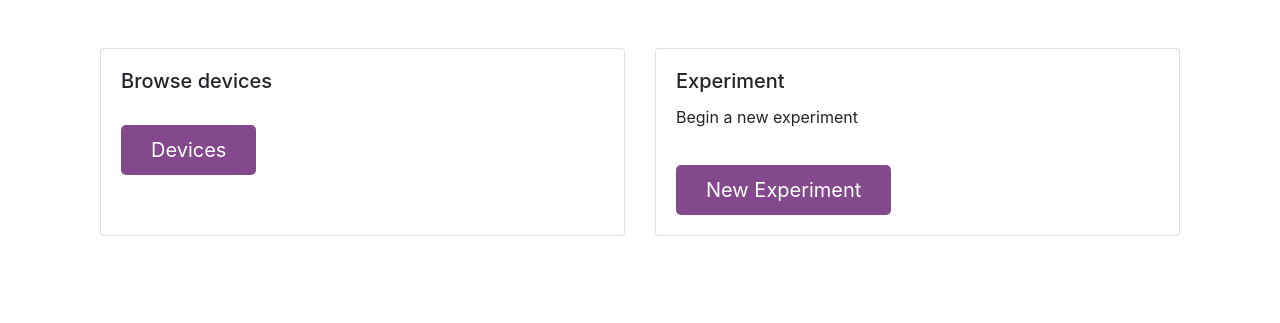
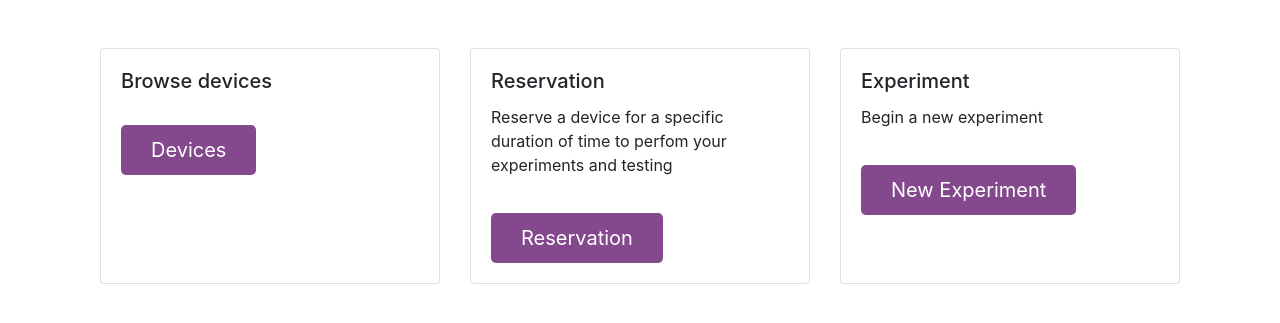
Before and after one commit to MarwaAbdelbasit/virtual-lab, a Django app: page /app/student_interface/ in a window 1280 px wide. Shown: the part 56-379 px from the top of the page. Run offline with Django 3.2, Linux system fonts and the light colour scheme; some libraries are stand-ins or nearby versions.

Commit message:
Update student_interface.html

```diff
--- a/app/templates/app/student_interface.html
+++ b/app/templates/app/student_interface.html
@@ -7,6 +7,13 @@
     <div class="card-body myCard">
       <h5 class="card-title">Browse devices</h5>
       <a href="{% url 'app:devices' %}">Devices</a>
+    </div>
+  </div>
+    <div class="card">
+    <div class="card-body myCard">
+      <h5 class="card-title">Reservation</h5>
+      <p class="card-text">Reserve a device for a specific duration of time to perfom your experiments and testing</p>
+      <a href="{% url 'app:Reservation' %}">Reservation</a>
     </div>
   </div>
   <div class="card">
```
